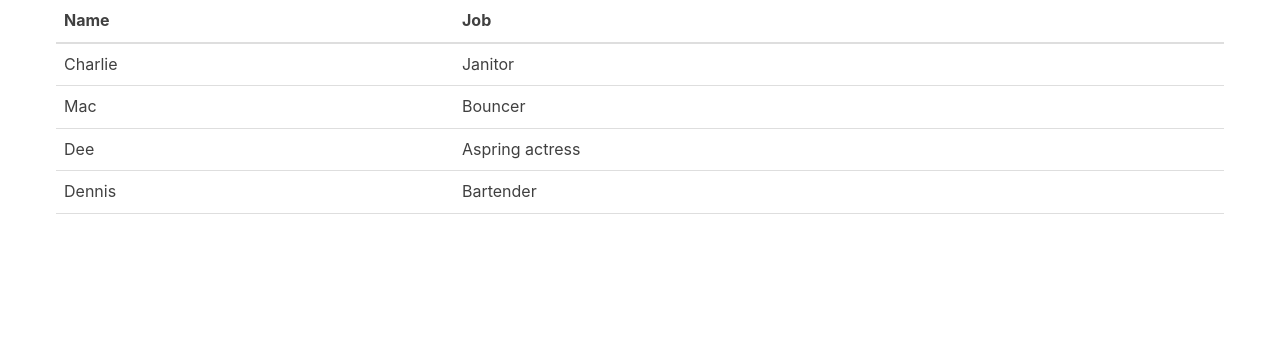
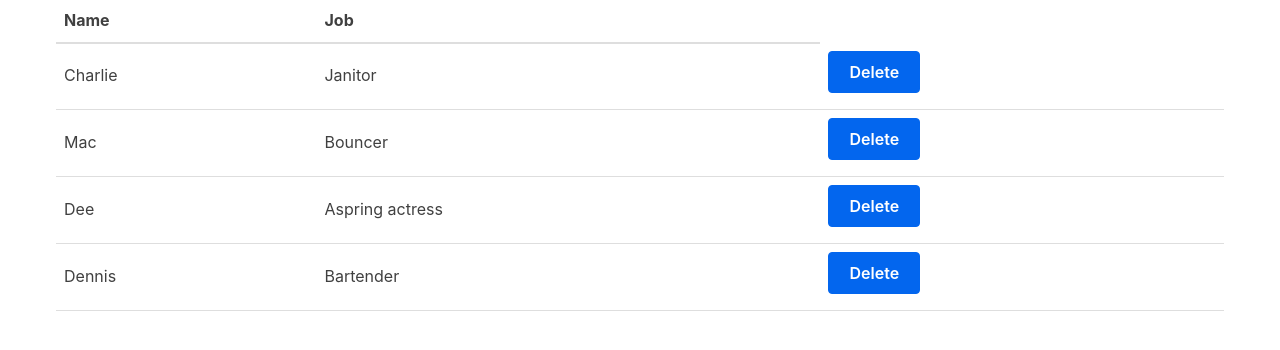
Before and after one commit to Aorta3698/csc307-react-part-2, a React (Create React App) app: page / in a window 1280 px wide. Shown: the top 350 px of the page. Built offline with nearby package versions, Linux system fonts and the light colour scheme.

Commit message:
added delete functionality

```diff
--- a/src/MyApp.js
+++ b/src/MyApp.js
@@ -1,7 +1,9 @@
-import React from 'react'
+import React, {useState} from 'react'
 import Table from './Table'
 
-const characters = [
+
+function MyApp() {
+  const [characters, setCharacters] = useState([
     {
       name: 'Charlie',
       job: 'Janitor',
@@ -18,12 +20,18 @@ const characters = [
       name: 'Dennis',
       job: 'Bartender',
     },
-];
+  ]);
 
-function MyApp() {
+  function removeOneCharacter(index){
+    const updated = characters.filter((character, i) => {
+      return i !== index
+    });
+    setCharacters(updated);
+  }
+
   return (
     <div className="container">
-            <Table characterData={characters} />
+      <Table characterData={characters} removeCharacter={removeOneCharacter} />
     </div>
   )
 }
--- a/src/Table.js
+++ b/src/Table.js
@@ -17,6 +17,9 @@ function TableBody(props) {
       <tr key={index}>
         <td>{row.name}</td>
         <td>{row.job}</td>
+        <td>
+          <button onClick={() => props.removeCharacter(index)}>Delete</button>
+        </td>
       </tr>
     );
    }
@@ -33,7 +36,7 @@ function Table(props) {
     return (
       <table>
         <TableHeader />
-        <TableBody characterData={props.characterData} />
+        <TableBody characterData={props.characterData} removeCharacter={props.removeCharacter} />
       </table>
     );
 }
```
Lines whose indentation alone changed are shown as unchanged.
